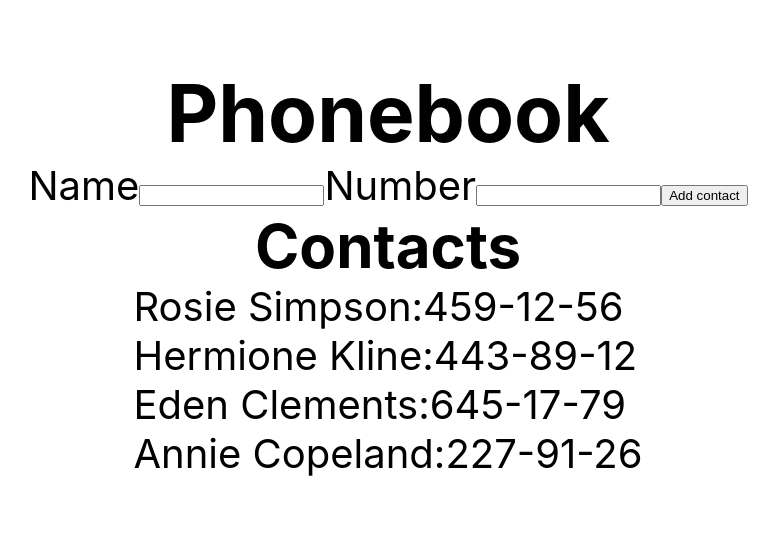
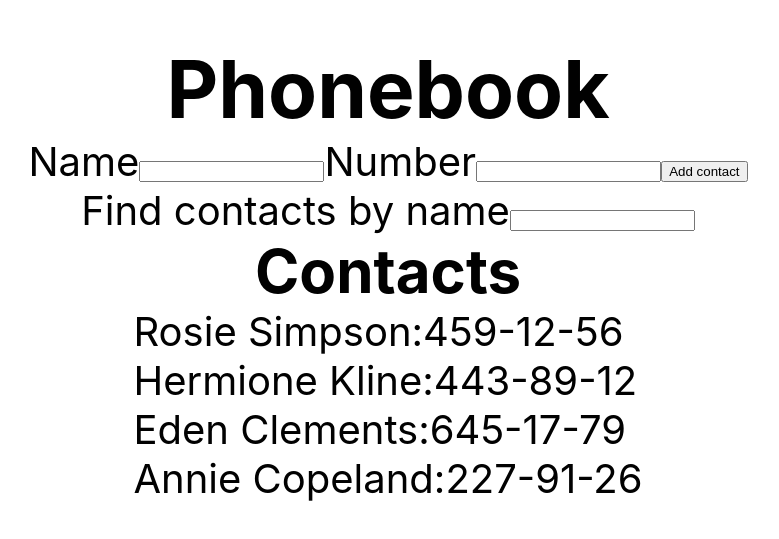
Before and after one commit to Psycameron/goit-react-hw-02-phonebook, a React (Create React App) app: page / in a window 1280 px wide. Shown: the part 129-668 px from the top of the page, without its empty margins (252-1031 px from the left). Built offline with nearby package versions, Linux system fonts and the light colour scheme.

Commit message:
Add Filter component

```diff
--- a/src/components/App.jsx
+++ b/src/components/App.jsx
@@ -2,6 +2,7 @@
 
 import ContactForm from './ContactForm/ContactForm';
 import { ContactList } from './ContactList';
+import { Filter } from './Filter';
 
 import { nanoid } from 'nanoid';
 
@@ -28,7 +29,25 @@
     }));
   };
 
+  filterChange = e => {
+    this.setState({ filter: e.currentTarget.value });
+  };
+
+  getVisibleContacts = () => {
+    const { filter, contacts } = this.state;
+
+    const normalizedFilter = filter.toLowerCase();
+
+    return contacts.filter(contact =>
+      contact.name.toLowerCase().includes(normalizedFilter)
+    );
+  };
+
   render() {
+    const { filter } = this.state;
+
+    const visibleContacts = this.getVisibleContacts();
+
     return (
       <div
         style={{
@@ -43,8 +62,9 @@
       >
         <h1>Phonebook</h1>
         <ContactForm onSubmit={this.formSubmitHandler} />
+        <Filter value={filter} onChange={this.filterChange} />
         <h2>Contacts</h2>
-        <ContactList contacts={this.state.contacts} />
+        <ContactList contacts={visibleContacts} />
       </div>
     );
   }
--- /dev/null
+++ b/src/components/Filter/Filter.jsx
@@ -0,0 +1,8 @@
+export function Filter({ value, onChange }) {
+  return (
+    <label>
+      Find contacts by name
+      <input type="text" value={value} onChange={onChange} />
+    </label>
+  );
+}
--- /dev/null
+++ b/src/components/Filter/index.jsx
@@ -0,0 +1 @@
+export * from './Filter';
```
Also changed, not shown: src/components/Filter/Filter.module.css (added).
